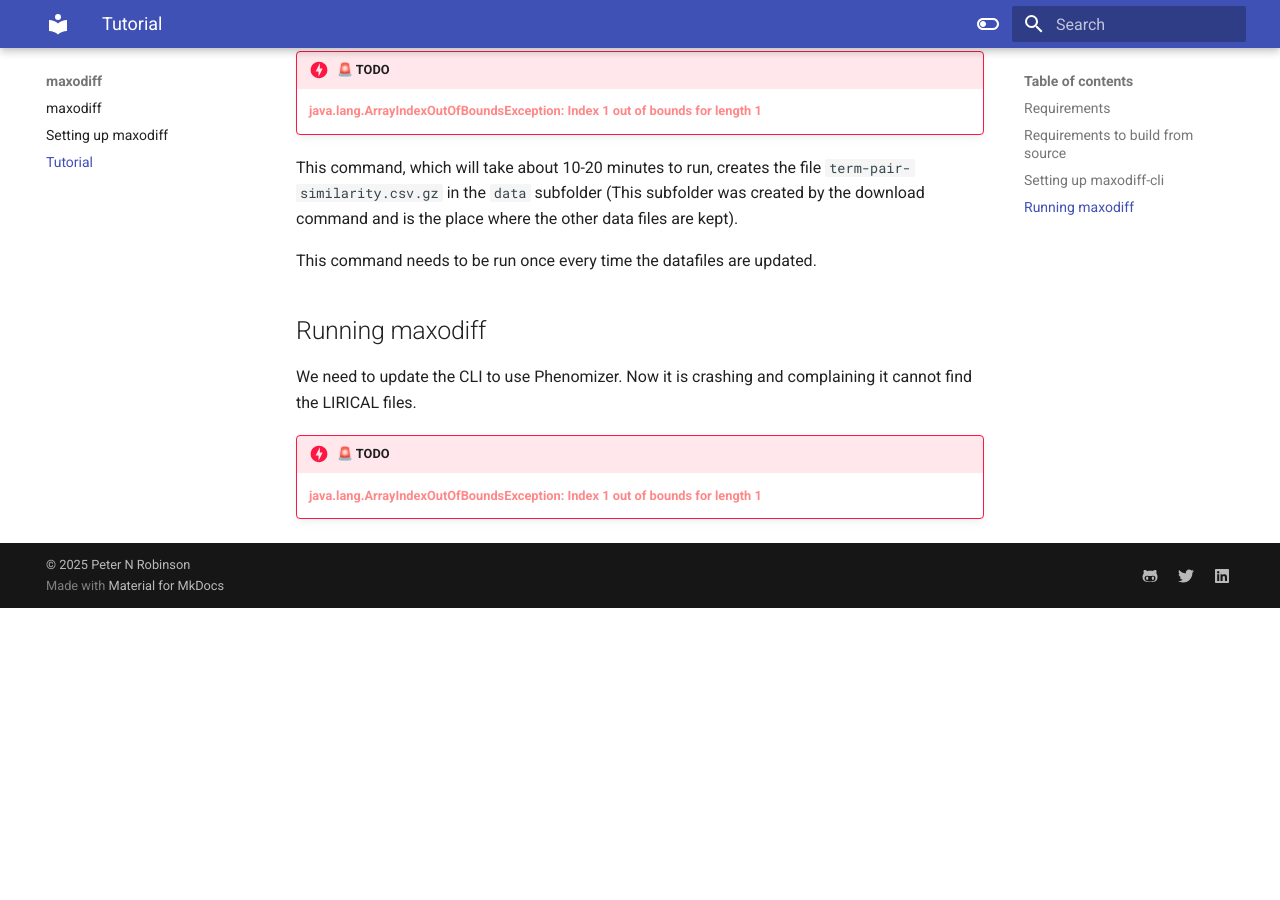
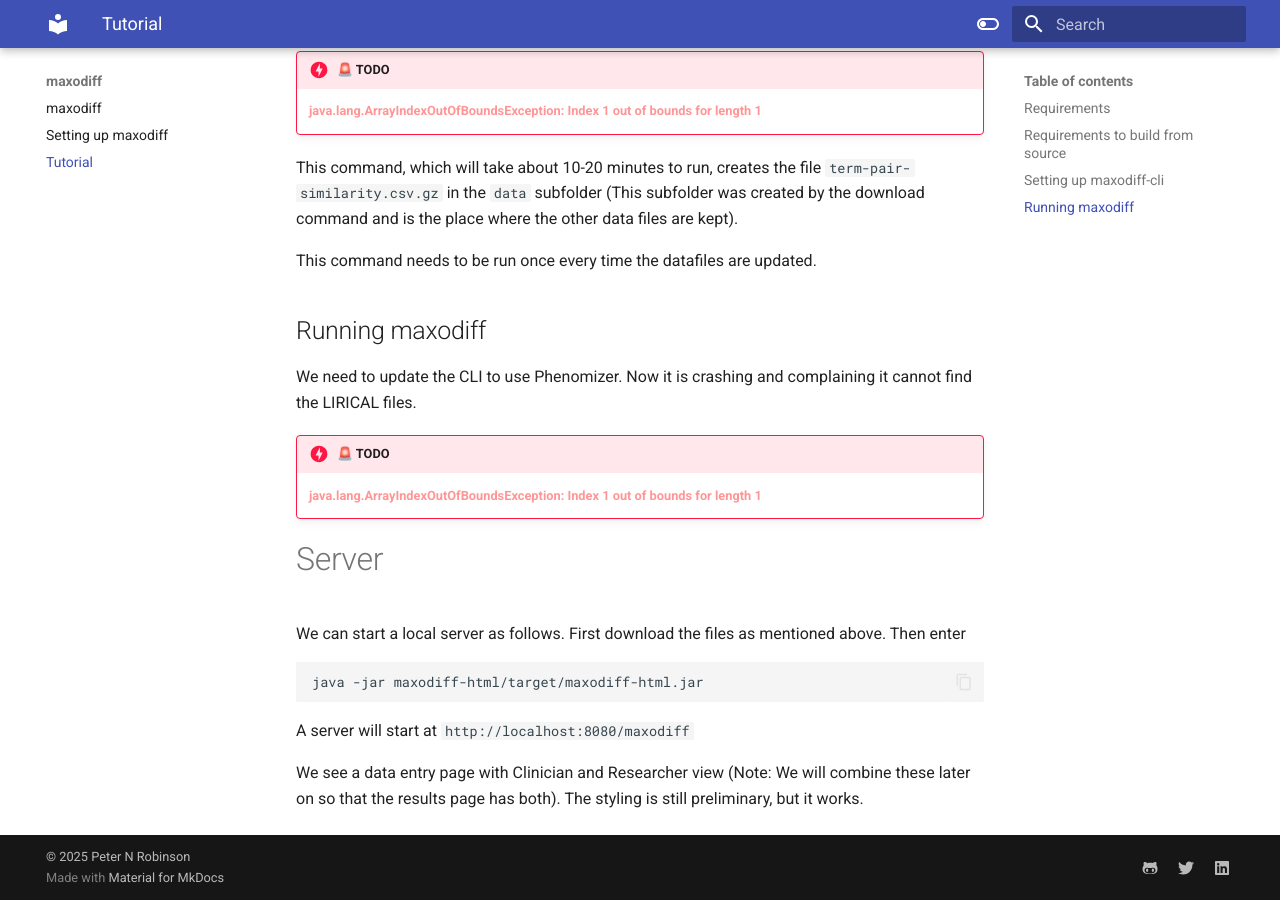
Before and after one commit to P2GX/maxodiff, an MkDocs documentation site: the page built from docs/tutorial.md, in a window 1280 px wide and 900 px high, scrolled down 2398 px. Built offline with MkDocs 1.6.1 and Material for MkDocs 9.7.7, drawn with Linux system fonts in a browser that asks for light colours; before the commit the page ends 3006 px from its top, so only the background shows below that.

Commit message:
documentation

````diff
--- a/docs/tutorial.md
+++ b/docs/tutorial.md
@@ -104,3 +104,17 @@ We need to update the CLI to use Phenomizer. Now it is crashing and complaining
 
 !!! danger "🚨 TODO"
     <span class="todo-pulse">java.lang.ArrayIndexOutOfBoundsException: Index 1 out of bounds for length 1</span>
+
+
+# Server
+We can start a local server as follows. First download the files as mentioned above.
+Then enter
+
+```bash
+java -jar maxodiff-html/target/maxodiff-html.jar
+```
+
+A server will start at ``http://localhost:8080/maxodiff``
+
+We see a data entry page with Clinician and Researcher view (Note: We will combine these later on so that the results page has both).
+The styling is still preliminary, but it works.
````
